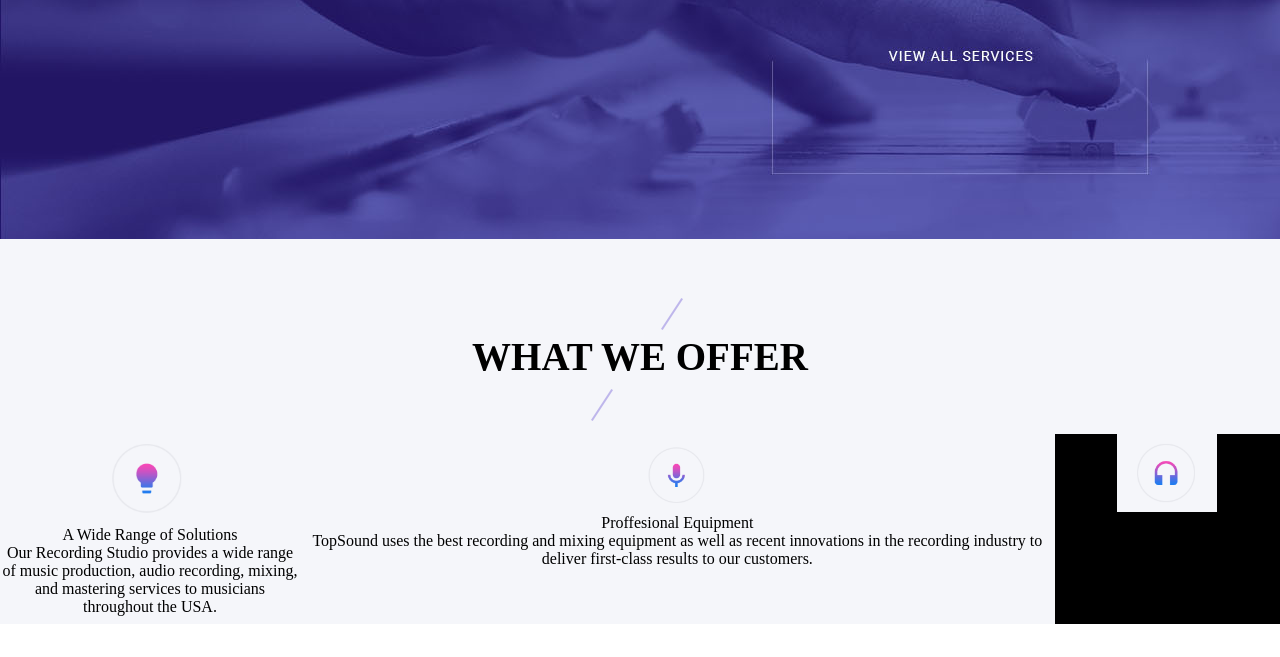
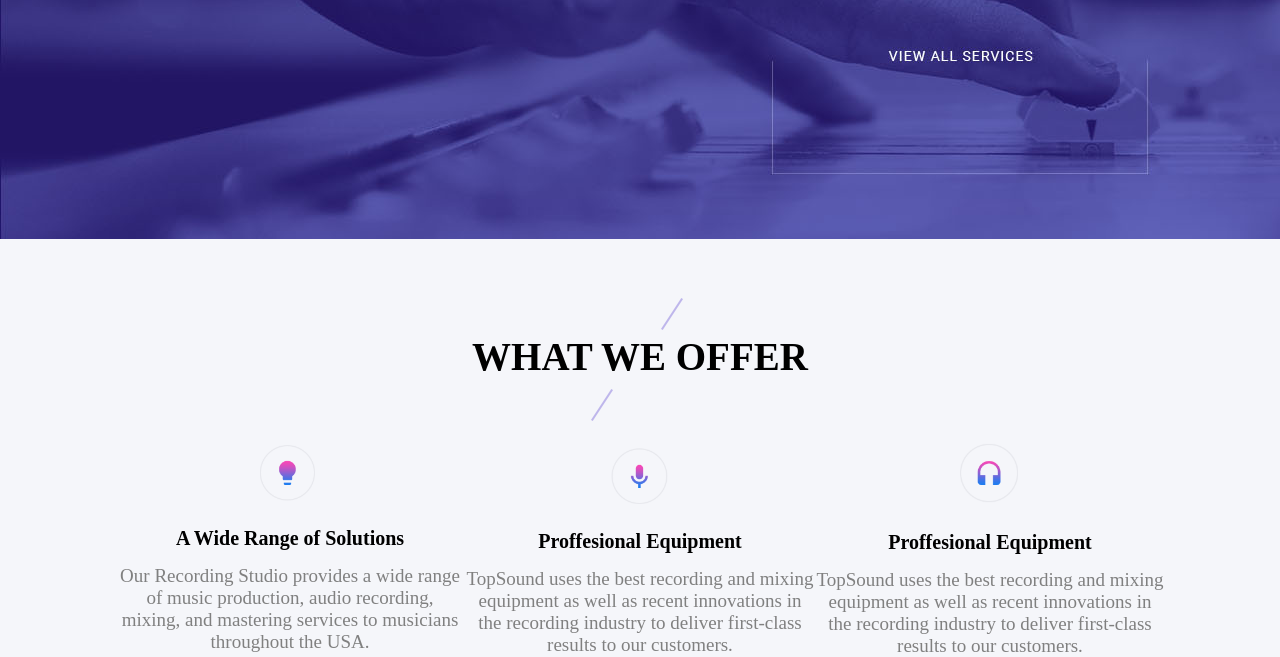
Before and after one commit to alex-nazaretyan/topsound-project, a plain HTML site: page topsound-project/index.html in a window 1280 px wide. Shown: the part 505-1162 px from the top of the page. Before the commit the page ends 1129 px from the top, so only its background shows below. Drawn offline with Linux system fonts and the light colour scheme.

Commit message:
another css change

```diff
--- a/topsound-project/index.html
+++ b/topsound-project/index.html
@@ -37,7 +37,7 @@
             </article>
             <article class="what-we-offer__content">
                 <div class="lamp">
-                    <img src="images/lamp.png" alt="">
+                    <img src="images/lamp.png" alt="" class="first-image">
                     <p>A Wide Range of Solutions</p>
                     <p>Our Recording Studio provides a wide range of music production, audio recording, mixing, and mastering services to musicians throughout the USA.</p>
                 </div>
--- a/topsound-project/main.scss
+++ b/topsound-project/main.scss
@@ -51,31 +51,57 @@ main {
                 right: 37px;
             }
         }
-        .what-we-offer__content{
-            display: flex;
+        .what-we-offer__content {
+            display: grid;
+            grid-template-columns: 350px 350px 350px;
             justify-content: center;
+            align-items: center;
             text-align: center;
-            div{
-                img{
+            div {
+                img {
                     width: 100px;
                 }
             }
-            .lamp{
-                p{
-                    &:last-of-type{
-                        width: 300px;
+            .lamp {
+                .first-image {
+                    width: 80px;
+                }
+                p {
+                    &:first-of-type {
+                        font-size: 20px;
+                        padding: 15px 0;
+                        font-weight: bold;
+                    }
+                    &:last-of-type {
+                        color: gray;
+                        font-size: 19px;
                     }
                 }
             }
-            .microphone{
-                &:last-of-type{
-                    width: 300px;
+            .microphone {
+                p {
+                    &:first-of-type {
+                        font-size: 20px;
+                        padding: 15px 0;
+                        font-weight: bold;
+                    }
+                    &:last-of-type {
+                        color: gray;
+                        font-size: 19px;
+                    }
                 }
             }
-            .headphones{
-                &:last-of-type{
-                    width: 300px;
-                    background-color: black;
+            .headphones {
+                p {
+                    &:first-of-type {
+                        font-size: 20px;
+                        padding: 15px 0;
+                        font-weight: bold;
+                    }
+                    &:last-of-type {
+                        color: gray;
+                        font-size: 19px;
+                    }
                 }
             }
         }
```
Also changed, not shown: topsound-project/main.css.
